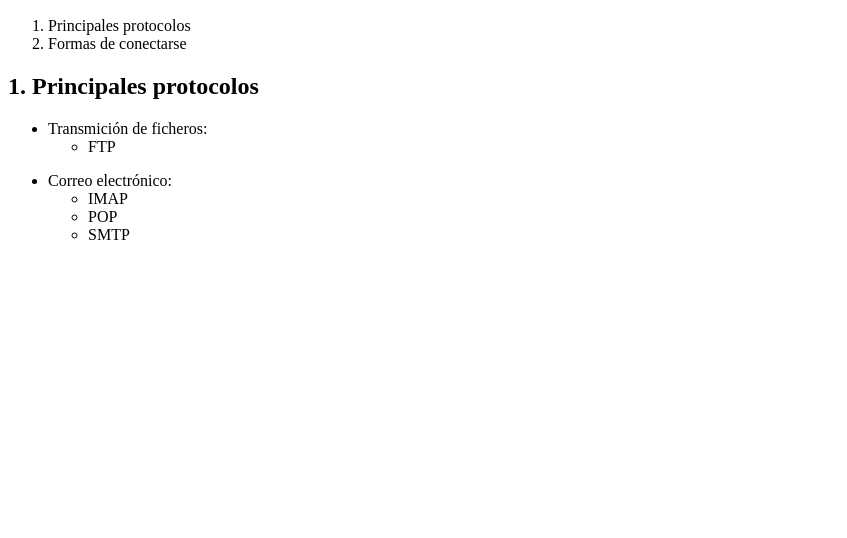
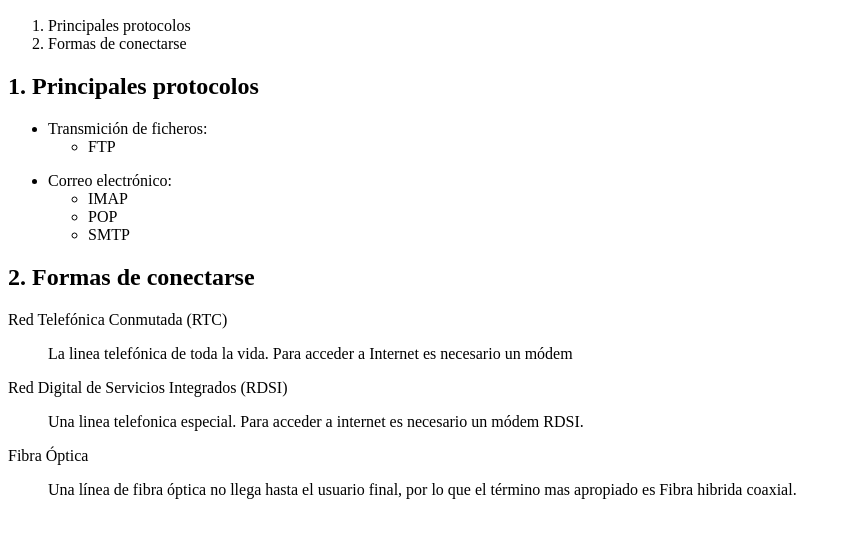
Before and after one commit to herpall/Ejercicio-2, a plain HTML site: page index.html in a window 1280 px wide. Shown: the part 96-634 px from the top of the page, without its empty margins (0-847 px from the left). Drawn offline with Linux system fonts and the light colour scheme.

Commit message:
se sube parte dos de conexion

```diff
--- a/index.html
+++ b/index.html
@@ -18,7 +18,11 @@
 <li>SMTP</li>
     </ul>
 </li></ul>
+<h2>2. Formas de conectarse</h2>
 
+   <p>Red Telefónica Conmutada (RTC)  <br> <blockquote>  La linea telefónica de toda la vida. Para acceder a Internet es necesario un módem   </blockquote> </p>
+    <p>Red Digital de Servicios Integrados (RDSI) <blockquote>Una linea telefonica especial. Para acceder a internet es necesario un módem RDSI.</blockquote> </p>
+<p>Fibra Óptica <br> <blockquote>Una línea de fibra óptica no llega hasta el usuario final, por lo que el término mas apropiado es Fibra hibrida coaxial. </blockquote></p>
 
 </body>
 
```
